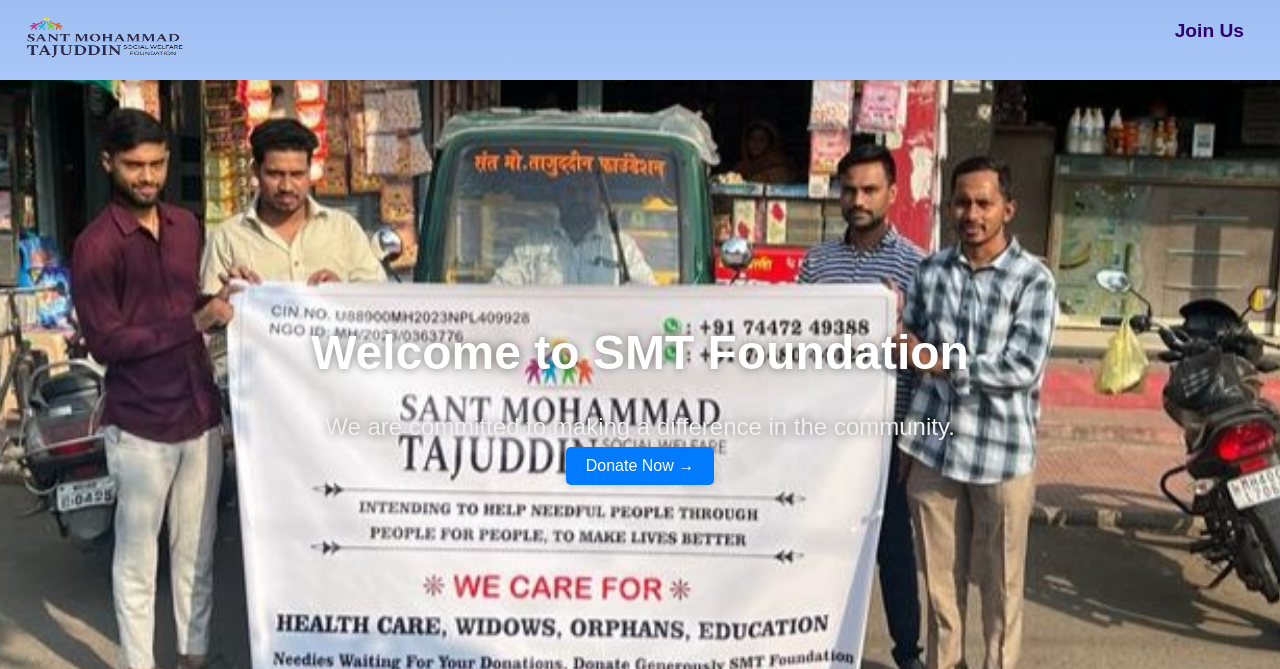
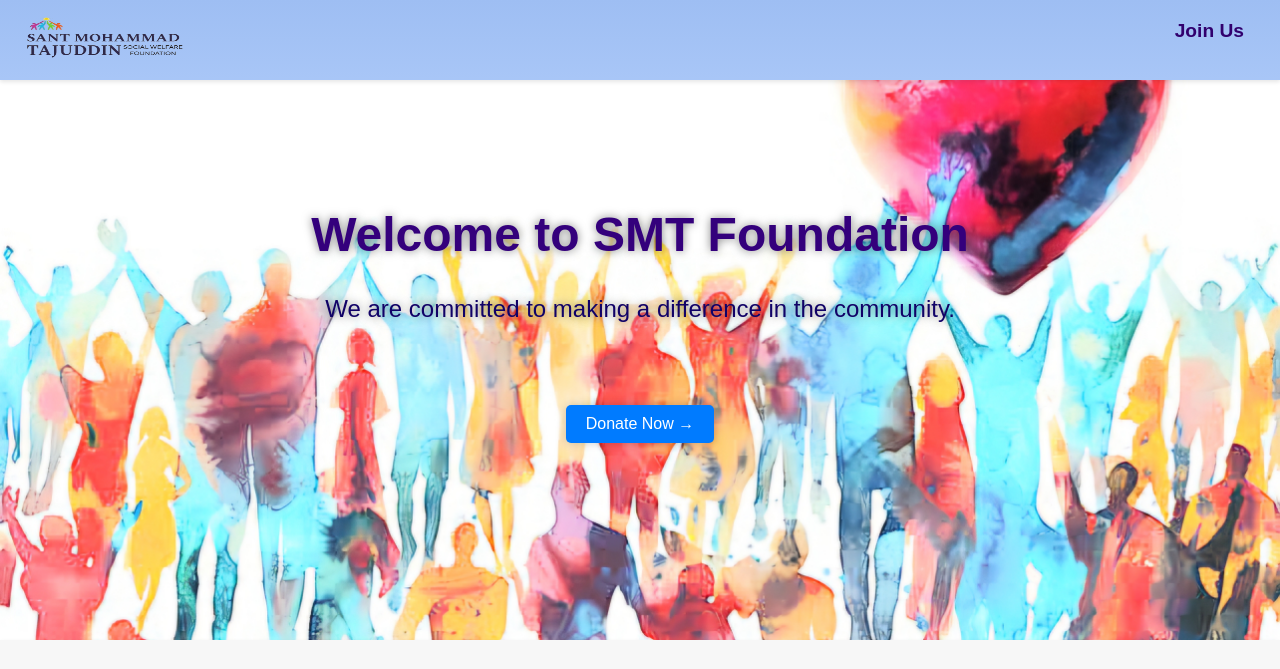
Before and after one commit to icshubham/SMTFoundation, a PHP site: page / in a window 1280 px wide. Shown: the top 669 px of the page. Run offline with PHP 8.4, Linux system fonts and the light colour scheme.

Commit message:
Release 3

```diff
--- a/index.html
+++ b/index.html
@@ -26,6 +26,7 @@
         <section class="hero">
             <h1>Welcome to SMT Foundation</h1>
             <p>We are committed to making a difference in the community.</p>
+            <br><br><br>
             <button
             type="button"
             class="donate-btn"
@@ -46,7 +47,7 @@
           <div class="flyer-container">
             <div class="slick-slider">
               <img src="images/Blanket.jpg" width="80" height="72"alt="Flyer 1">
-              <img src="images/flyer2.jpg" alt="Flyer 2">
+              <img src="images/First.jpeg" width="80" height="72"alt="Flyer 2">
               <img src="images/flyer3.jpg" alt="Flyer 3">
             </div>
           </div>
--- a/styles.css
+++ b/styles.css
@@ -113,14 +113,14 @@
 
 /* Hero Section */
 
-.hero {
+ .hero {
     text-align: center;
     padding: 4rem 1rem;
-    background-image: url('images/First.jpeg');
+    background-image: url('images/First2.jpg');
     background-size: cover;
     background-position: center;
-    color: #fff;
-    height: 100vh;
+    color: rgb(52, 0, 124);
+    height: 80vh;
     display: flex;
     justify-content: center;
     align-items: center;
@@ -135,7 +135,7 @@
 
 .hero p {
     font-size: 1.5rem;
-    color: #f0f0f0;
+    color: #110267;
     text-shadow: 0 0 10px rgba(0, 0, 0, 0.5);
 }
 
```
Also changed, not shown: images/First1.jpg (added), images/First2.jpg (added).
